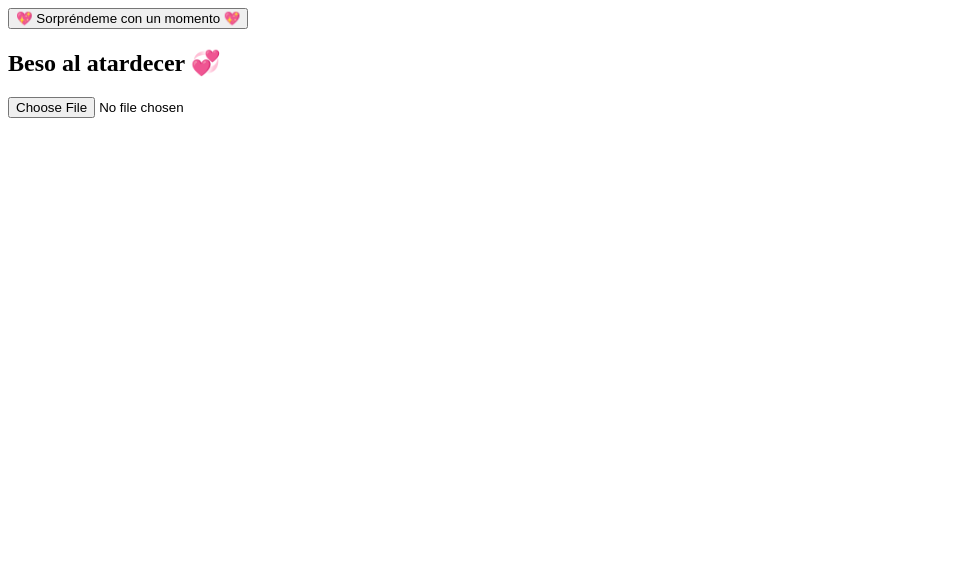
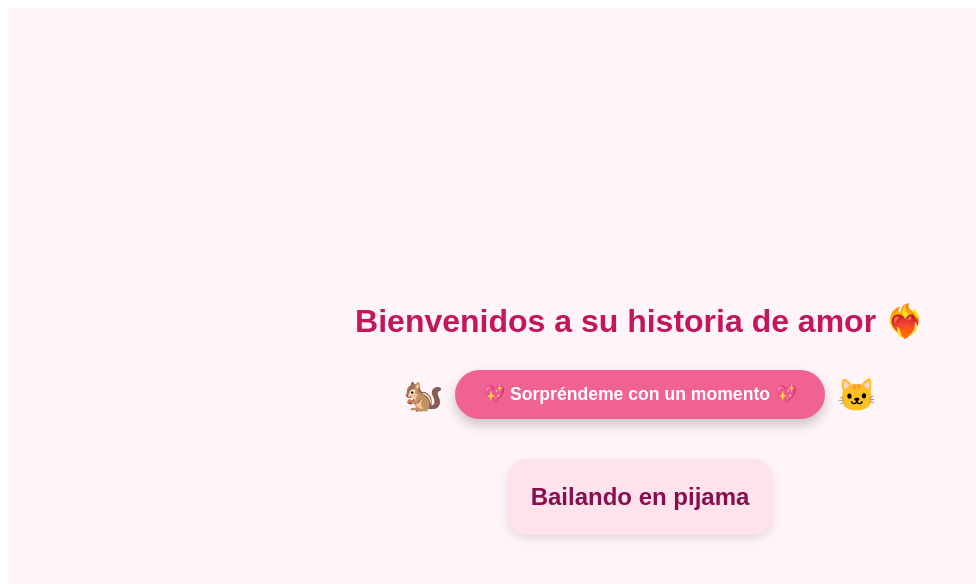
Before and after one commit to Jolual93/sad-banzai-hxdwst, a React (Create React App) app: page / in a window 1280 px wide. Both pictures are taken after a click on the button "💖 Sorpréndeme con un momento 💖". Shown: the top 584 px of the page, without its empty margins (0-976 px from the left). Built offline with nearby package versions, Linux system fonts and the light colour scheme.

Commit message:
Update App.js

```diff
--- a/src/App.js
+++ b/src/App.js
@@ -5,73 +5,79 @@ const momentos = [
   "Abrazados bajo una manta",
   "Dándose un beso en la frente",
   "Caminando de la mano",
+  "Sacando la lengua los dos",
+  "Usando disfraces ridículos",
+  "En la arena, sin zapatos",
   "Saltando juntos",
-  "Bailando en pijama"
+  "Foto en medio de una carcajada",
+  "Bailando en pijama",
+  "Jugando con confeti",
+  "Foto en una carrera de cucharas 🥄"
 ];
 
 export default function App() {
-  const [momentoActual, setMomentoActual] = useState("");
-  const [foto, setFoto] = useState(null);
-  const [galeria, setGaleria] = useState([]);
+  const [momentoActual, setMomentoActual] = useState(null);
 
-  const escogerMomento = () => {
+  const obtenerMomento = () => {
     const random = Math.floor(Math.random() * momentos.length);
     setMomentoActual(momentos[random]);
   };
 
-  const subirFoto = (e) => {
-    const file = e.target.files[0];
-    if (file) {
-      const url = URL.createObjectURL(file);
-      setFoto(url);
-      setGaleria([...galeria, { momento: momentoActual, src: url }]);
-    }
-  };
-
   return (
-    <div className="min-h-screen bg-pink-50 p-4 flex flex-col items-center font-sans">
+    <div
+      style={{
+        height: "100vh",
+        display: "flex",
+        flexDirection: "column",
+        justifyContent: "center",
+        alignItems: "center",
+        backgroundColor: "#fff4f7",
+        fontFamily: "sans-serif",
+        textAlign: "center"
+      }}
+    >
+      <h1 style={{ color: "#c2185b", fontSize: "2rem", marginBottom: 30 }}>
+        Bienvenidos a su historia de amor ❤️‍🔥
+      </h1>
+      <div style={{ display: "flex", alignItems: "center", gap: "12px" }}>
+        <span style={{ fontSize: "2rem" }}>🐿️</span>
         <button
-        onClick={escogerMomento}
-        className="bg-pink-200 text-pink-800 font-semibold py-2 px-4 rounded-full shadow hover:bg-pink-300 transition"
+          onClick={obtenerMomento}
+          style={{
+            padding: "14px 28px",
+            fontSize: "1.1rem",
+            backgroundColor: "#f06292",
+            border: "none",
+            borderRadius: "30px",
+            color: "white",
+            fontWeight: "bold",
+            boxShadow: "0 6px 12px rgba(0, 0, 0, 0.2)",
+            cursor: "pointer",
+            transition: "transform 0.2s"
+          }}
+          onMouseOver={(e) => (e.target.style.transform = "scale(1.07)")}
+          onMouseOut={(e) => (e.target.style.transform = "scale(1)")}
         >
           💖 Sorpréndeme con un momento 💖
         </button>
-
+        <span style={{ fontSize: "2rem" }}>🐱</span>
+      </div>
       {momentoActual && (
-        <div className="bg-white rounded-xl shadow-md mt-6 p-6 text-center w-full max-w-md">
-          <h2 className="text-2xl font-bold text-pink-700 mb-2">
-            {momentoActual} 💞
-          </h2>
-          <input
-            type="file"
-            accept="image/*"
-            onChange={subirFoto}
-            className="file:mr-4 file:py-2 file:px-4 file:rounded-full file:border-0 file:text-sm file:font-semibold file:bg-pink-100 file:text-pink-700 hover:file:bg-pink-200"
-          />
-          {foto && <img src={foto} alt="subida" className="mt-4 rounded-lg shadow-md" />}
-        </div>
-      )}
-
-      {galeria.length > 0 && (
-        <div className="mt-10 w-full max-w-4xl">
-          <h3 className="text-xl font-semibold text-pink-800 mb-4">
-            📸 Nuestro álbum de recuerdos 💗
-          </h3>
-          <div className="grid grid-cols-2 sm:grid-cols-3 md:grid-cols-4 gap-4">
-            {galeria.map((foto, index) => (
         <div
-                key={index}
-                className="bg-white p-2 rounded-xl shadow flex flex-col items-center"
+          style={{
+            marginTop: 40,
+            padding: 24,
+            borderRadius: 20,
+            backgroundColor: "#ffe3ec",
+            color: "#880e4f",
+            fontSize: "1.5rem",
+            fontWeight: "bold",
+            maxWidth: 320,
+            textAlign: "center",
+            boxShadow: "0 4px 8px rgba(0,0,0,0.1)"
+          }}
         >
-                <img
-                  src={foto.src}
-                  alt={`Momento ${index + 1}`}
-                  className="rounded-md mb-2 w-full object-cover h-32"
-                />
-                <p className="text-xs text-pink-600 text-center">{foto.momento}</p>
-              </div>
-            ))}
-          </div>
+          {momentoActual}
         </div>
       )}
     </div>
```
Lines whose indentation alone changed are shown as unchanged.
